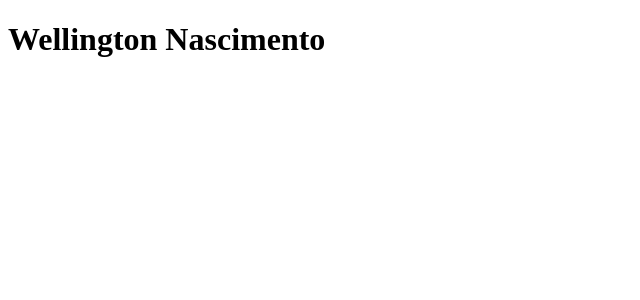
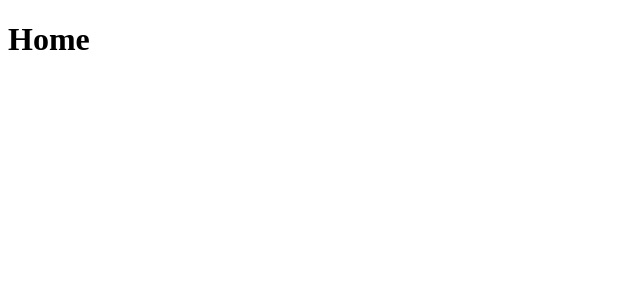
Before and after one commit to wellingtonnascimento/wellishoes, a React app: page / in a window 1280 px wide. Shown: the top 300 px of the page, without its empty margins (0-640 px from the left). Built offline with nearby package versions, Linux system fonts and the light colour scheme.

Commit message:
pages , route

```diff
--- /dev/null
+++ b/src/App.js
@@ -0,0 +1,13 @@
+import React from 'react';
+
+import { BrowserRouter } from 'react-router-dom';
+
+import Routes from './routes'; //
+
+export default function App() {
+  return (
+    <BrowserRouter>
+      <Routes />
+    </BrowserRouter>
+  );
+}
--- a/src/index.js
+++ b/src/index.js
@@ -1,9 +1,10 @@
-import React from "react";
-import ReactDOM from "react-dom";
+import React from 'react';
+import ReactDOM from 'react-dom';
+import App from './App';
 
-const App = () => {
-  return <h1>Wellington Nascimento</h1>;
-};
-
-const container = document.getElementById("root");
-container ? ReactDOM.render(<App />, container) : null;
+ReactDOM.render(
+  <React.StrictMode>
+    <App />
+  </React.StrictMode>,
+  document.getElementById('root'),
+);
--- /dev/null
+++ b/src/pages/Cart/index.js
@@ -0,0 +1,5 @@
+import React from 'react';
+
+export default function Cart() {
+  return <h1>Cart</h1>;
+}
--- /dev/null
+++ b/src/pages/Home/index.js
@@ -0,0 +1,5 @@
+import React from 'react';
+
+export default function Home() {
+  return <h1>Home</h1>;
+}
--- /dev/null
+++ b/src/routes.js
@@ -0,0 +1,14 @@
+import React from 'react';
+import { Switch, Route } from 'react-router-dom';
+
+import Home from './pages/Home';
+import Cart from './pages/Cart';
+
+export default function Routes() {
+  return (
+    <Switch>
+      <Route path="/" exact component={Home} />
+      <Route path="/" component={Cart} />
+    </Switch>
+  );
+}
```
Also changed, not shown: package.json (+11 -1 lines), 1 other file (tests, documents, lock files or other folders).
